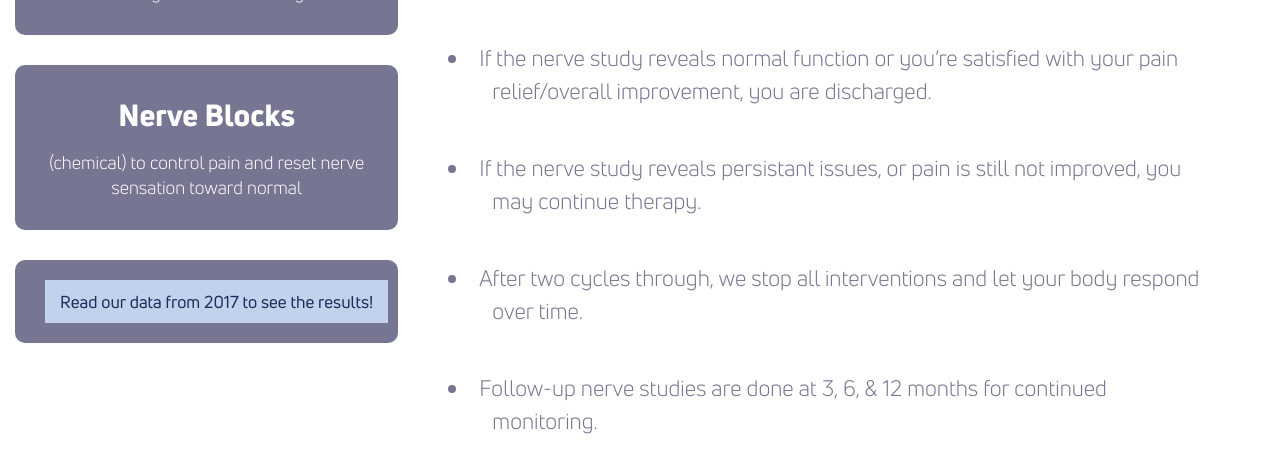
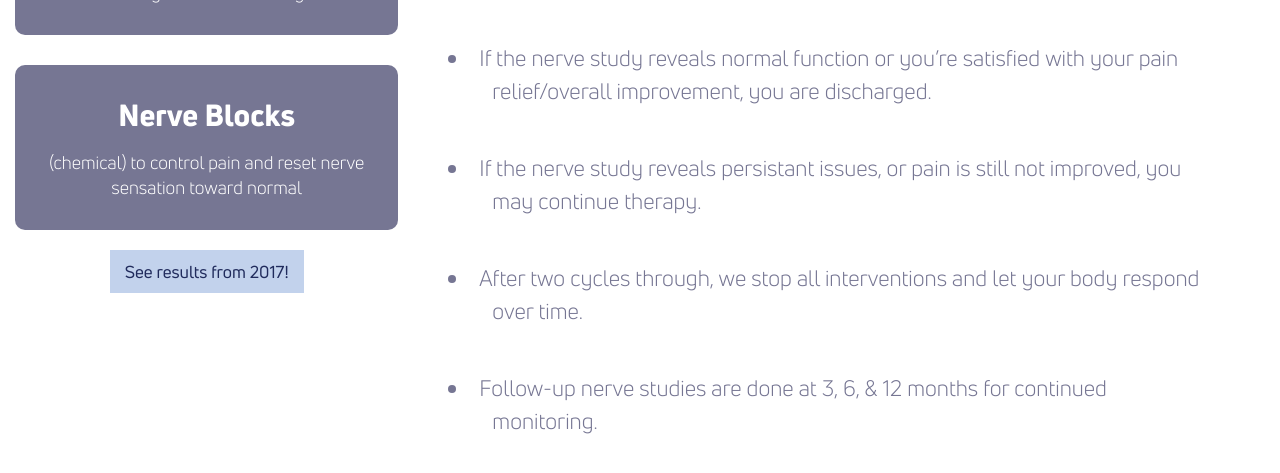
Before and after one commit to theneverwoods/gerstenberg.clinic, a Jekyll site: the page built from services/lower-extremity-treatment.html, in a window 1280 px wide and 900 px high, scrolled down 1374 px, cut to the strip 0-478 px from the top of the window. Shown: the top 473 px of the strip. Built offline with Jekyll 4.4.1, drawn with Linux system fonts in a browser that asks for light colours.

Commit message:
Update lower-extremity-treatment.html

```diff
--- a/services/lower-extremity-treatment.html
+++ b/services/lower-extremity-treatment.html
@@ -51,9 +51,9 @@ redirect_from: /foot-pain
 			<h2>Nerve Blocks</h2>
 			<p>(chemical) to control pain and reset nerve sensation toward normal</p>
 		</div>
-		<div class="card dark">
-		<a href="../pdf/results2017.pdf" target="_blank" class="btn">Read our data from 2017 to see the results!</a>
+		<div height="20px">
 		</div>
+		<a href="../pdf/results2017.pdf" target="_blank" class="btn">See results from 2017!</a>
 	</div>
 	<div class="two-thirds">
 		<h3>Treatment Schedule</h3>
```
